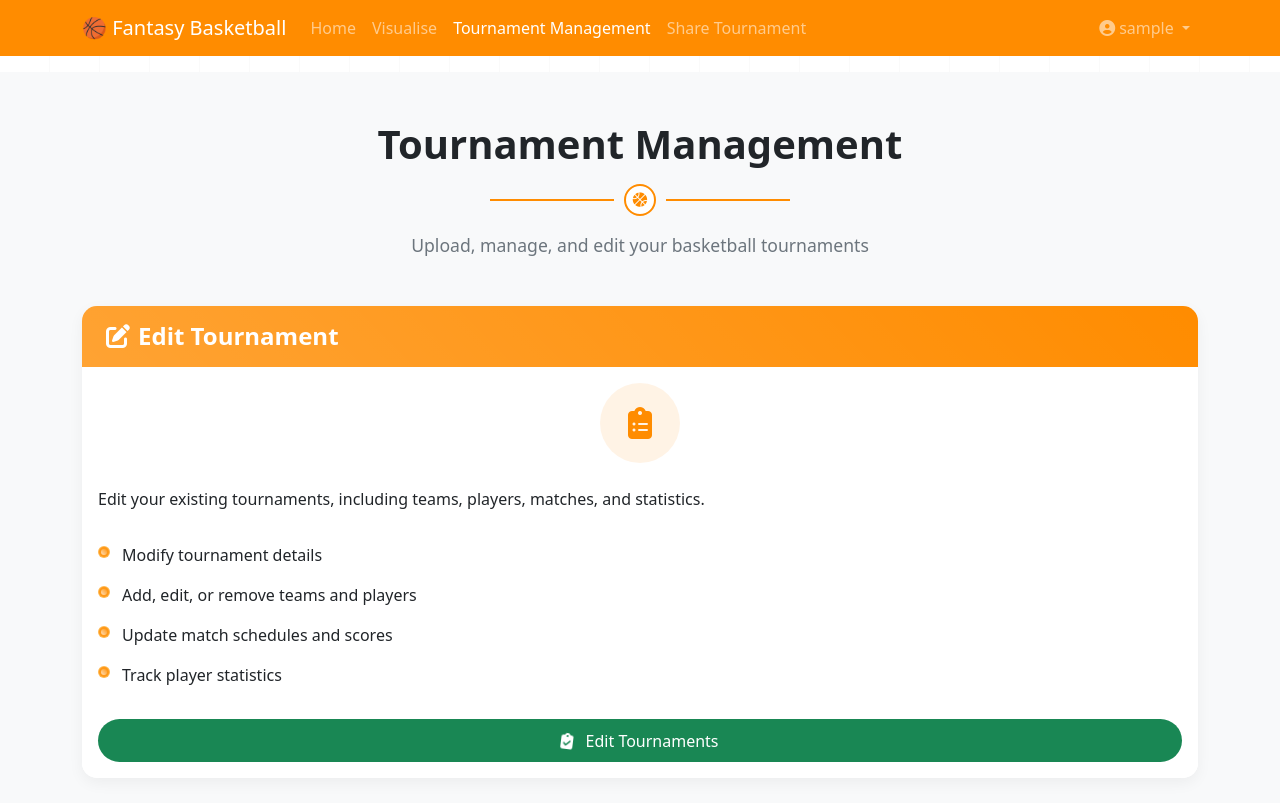
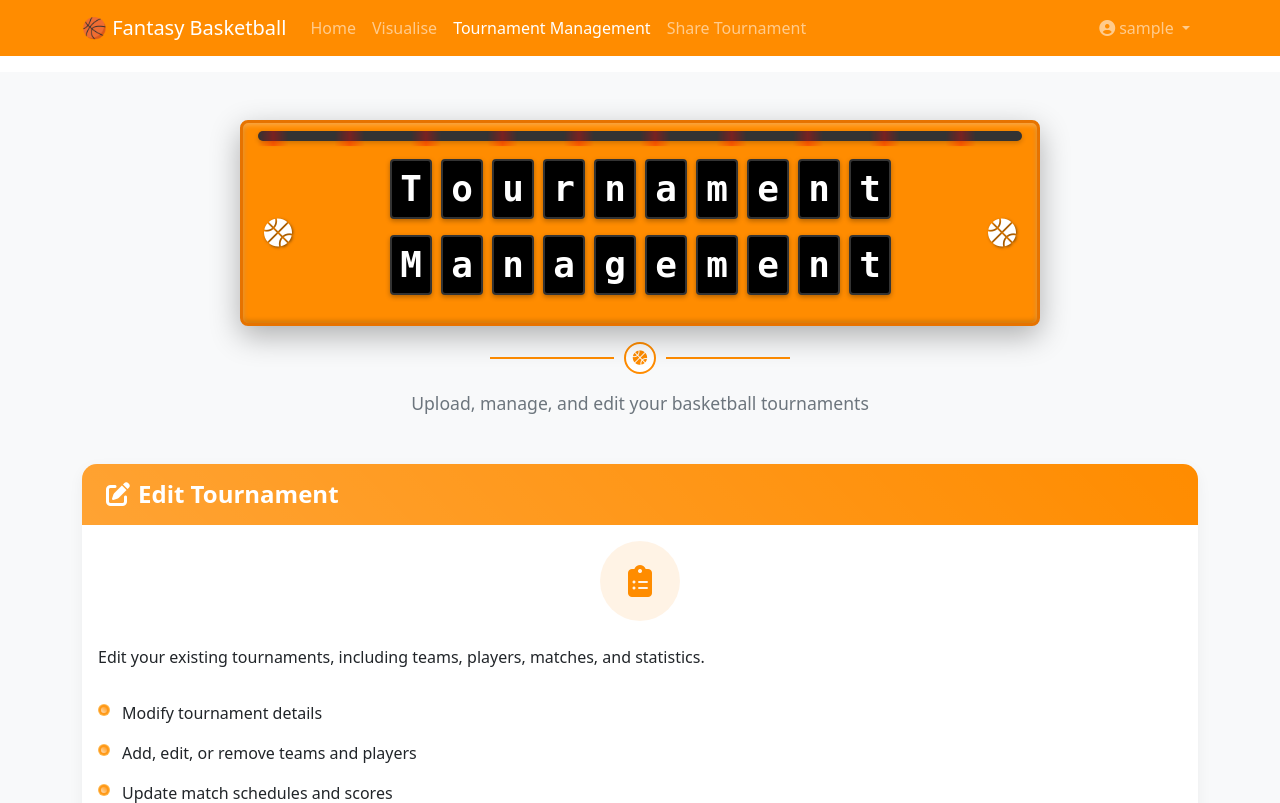
Before and after one commit to leonleerl/cits5505-tournament-management-system, a Flask app: page /upload in a window 1280 px wide. Shown: the top 803 px of the page. Run offline with Flask 3, Linux system fonts and the light colour scheme; the visitor is signed in with stand-in values (Sample User, id 1); some libraries are stand-ins or nearby versions.

Commit message:
Feat: Upload page with dynamic content

```diff
--- /dev/null
+++ b/app/static/css/scoreboard-flip.css
@@ -0,0 +1,236 @@
+/* Basketball Scoreboard Flip Animation - Simplified Approach */
+
+/* Scoreboard Container */
+.scoreboard-container {
+  width: 100%;
+  max-width: 800px;
+  margin: 0 auto;
+  background: #FF8C00; /* Orange background */
+  border-radius: 8px;
+  padding: 8px 15px 25px;
+  box-shadow: 0 10px 30px rgba(0, 0, 0, 0.3), inset 0 2px 5px rgba(255, 255, 255, 0.3), inset 0 -2px 5px rgba(0, 0, 0, 0.2);
+  border: 3px solid #E67300; /* Darker orange border */
+  position: relative;
+  overflow: hidden;
+}
+
+/* Scoreboard Texture */
+.scoreboard-container::before {
+  content: '';
+  position: absolute;
+  top: 0;
+  left: 0;
+  width: 100%;
+  height: 100%;
+  background:
+    linear-gradient(90deg, transparent 98%, rgba(255, 255, 255, 0.1) 98%, rgba(255, 255, 255, 0.1) 98.5%, transparent 98.5%),
+    linear-gradient(rgba(0, 0, 0, 0.1) 0.5px, transparent 0.5px);
+  background-size: 50px 2px, 100% 4px;
+  pointer-events: none;
+  opacity: 0.4;
+}
+
+/* Scoreboard Header - Only for lights, no title */
+.scoreboard-flip-header {
+  text-align: center;
+  position: relative;
+  background-color: #333; /* Dark background for contrast */
+  padding: 5px;
+  margin-bottom: 15px;
+  border-radius: 5px;
+  box-shadow: 0 2px 5px rgba(0, 0, 0, 0.2);
+  height: 5px; /* Just enough height for the lights */
+}
+
+/* Scoreboard LED lights */
+.scoreboard-lights {
+  position: absolute;
+  top: 0;
+  left: 0;
+  width: 100%;
+  height: 15px;
+  background: linear-gradient(to right,
+    transparent 0%, #FF0000 2%, transparent 4%,
+    transparent 10%, #FF0000 12%, transparent 14%,
+    transparent 20%, #FF0000 22%, transparent 24%,
+    transparent 30%, #FF0000 32%, transparent 34%,
+    transparent 40%, #FF0000 42%, transparent 44%,
+    transparent 50%, #FF0000 52%, transparent 54%,
+    transparent 60%, #FF0000 62%, transparent 64%,
+    transparent 70%, #FF0000 72%, transparent 74%,
+    transparent 80%, #FF0000 82%, transparent 84%,
+    transparent 90%, #FF0000 92%, transparent 94%
+  );
+  opacity: 0.7;
+  animation: flashing 2s infinite;
+}
+
+/* Two rows container */
+.flip-rows-container {
+  display: flex;
+  flex-direction: column;
+  align-items: center;
+  gap: 10px;
+  margin-top: 10px; /* Extra space at top */
+}
+
+/* Scoreboard flip panel container - each row */
+.flip-panel-container {
+  display: flex;
+  justify-content: center;
+  align-items: center;
+  flex-wrap: nowrap; /* Prevent unwanted wrapping */
+  gap: 5px;
+  padding: 3px 0;
+  width: 100%;
+}
+
+/* Individual flip panel */
+.flip-panel {
+  position: relative;
+  width: 42px;
+  height: 60px;
+  margin: 0 2px;
+  perspective: 600px; /* Increased perspective for better 3D effect */
+  transform-style: preserve-3d;
+}
+
+/* Handle space character */
+.flip-panel.space {
+  width: 25px;
+}
+
+/* SIMPLIFIED FLIP CARD APPROACH */
+.flip-card {
+  width: 100%;
+  height: 100%;
+  position: relative;
+  transform-style: preserve-3d;
+  transition: transform 0.8s;
+}
+
+.flip-card.flipped {
+  transform: rotateX(180deg);
+}
+
+/* Front and back sides of the card */
+.flip-card-front,
+.flip-card-back {
+  position: absolute;
+  width: 100%;
+  height: 100%;
+  backface-visibility: hidden;
+  display: flex;
+  align-items: center;
+  justify-content: center;
+  border-radius: 4px;
+  font-family: 'Digital-7', 'Orbitron', monospace;
+  font-size: 36px;
+  font-weight: bold;
+  color: #FFF;
+  border: 2px solid #333;
+  box-shadow: 0 2px 5px rgba(0, 0, 0, 0.3);
+}
+
+.flip-card-front {
+  background-color: #000;
+  transform: rotateX(0deg);
+}
+
+.flip-card-back {
+  background-color: #000;
+  transform: rotateX(180deg);
+}
+
+/* Basketball decoration */
+.basketball-decoration {
+  position: absolute;
+  width: 40px;
+  height: 40px;
+  font-size: 28px;
+  color: #FFF; /* White for better contrast */
+  display: flex;
+  align-items: center;
+  justify-content: center;
+  text-shadow: 1px 1px 3px rgba(0, 0, 0, 0.5);
+}
+
+.basketball-left {
+  left: 15px;
+  top: 55%;
+  transform: translateY(-50%);
+}
+
+.basketball-right {
+  right: 15px;
+  top: 55%;
+  transform: translateY(-50%);
+}
+
+/* Animation for flashing light effect */
+@keyframes flashing {
+  0%, 100% {
+    opacity: 0.7;
+  }
+  50% {
+    opacity: 0.3;
+  }
+}
+
+/* Added flip animation for better effect */
+@keyframes flipDown {
+  0% {
+    transform: rotateX(0deg);
+  }
+  100% {
+    transform: rotateX(180deg);
+  }
+}
+
+/* Responsive adjustments */
+@media (max-width: 768px) {
+  .flip-panel {
+    width: 32px;
+    height: 45px;
+  }
+
+  .flip-panel.space {
+    width: 20px;
+  }
+
+  .flip-card-front, .flip-card-back {
+    font-size: 28px;
+  }
+
+  .basketball-decoration {
+    width: 30px;
+    height: 30px;
+    font-size: 22px;
+  }
+}
+
+@media (max-width: 576px) {
+  .flip-panel {
+    width: 22px;
+    height: 32px;
+    margin: 0 1px;
+  }
+
+  .flip-panel.space {
+    width: 15px;
+  }
+
+  .flip-card-front, .flip-card-back {
+    font-size: 20px;
+  }
+
+  .basketball-decoration {
+    width: 25px;
+    height: 25px;
+    font-size: 18px;
+  }
+
+  .flip-rows-container {
+    gap: 5px;
+  }
+}
--- /dev/null
+++ b/app/static/js/scoreboard-flip.js
@@ -0,0 +1,203 @@
+/**
+ * Basketball Scoreboard Flip Animation - Simplified Approach
+ * Creates a more reliable flip animation for the scoreboard
+ */
+document.addEventListener('DOMContentLoaded', function() {
+  console.log('Initializing simplified Basketball Scoreboard Flip animation...');
+
+  // Initialize the animation
+  initScoreboardAnimation();
+
+  /**
+   * Initialize the Scoreboard Animation
+   */
+  function initScoreboardAnimation() {
+    // Find the title element to replace
+    const titleElement = document.querySelector('.section-title');
+    if (!titleElement) {
+      console.warn('Title element not found for scoreboard animation');
+      return;
+    }
+
+    // Split text into two lines
+    const fullText = titleElement.textContent.trim() || 'Tournament Management';
+    let line1, line2;
+
+    if (fullText.toLowerCase() === 'tournament management') {
+      // Use predefined split for "Tournament Management"
+      line1 = 'Tournament';
+      line2 = 'Management';
+    } else {
+      // For other text, try to split roughly in half at a space
+      const words = fullText.split(' ');
+      const midpoint = Math.ceil(words.length / 2);
+
+      line1 = words.slice(0, midpoint).join(' ');
+      line2 = words.slice(midpoint).join(' ');
+    }
+
+    // Create scoreboard container
+    const scoreboard = document.createElement('div');
+    scoreboard.className = 'scoreboard-container';
+
+    // Add scoreboard header with different class name to avoid conflicts
+    const header = document.createElement('div');
+    header.className = 'scoreboard-flip-header';
+
+    // Add scoreboard lights
+    const lights = document.createElement('div');
+    lights.className = 'scoreboard-lights';
+    header.appendChild(lights);
+
+    // Add basketball decorations
+    const basketballLeft = document.createElement('div');
+    basketballLeft.className = 'basketball-decoration basketball-left';
+    basketballLeft.innerHTML = '<i class="fas fa-basketball-ball"></i>';
+
+    const basketballRight = document.createElement('div');
+    basketballRight.className = 'basketball-decoration basketball-right';
+    basketballRight.innerHTML = '<i class="fas fa-basketball-ball"></i>';
+
+    // Create container for both rows
+    const rowsContainer = document.createElement('div');
+    rowsContainer.className = 'flip-rows-container';
+
+    // Create first row (line 1)
+    const row1 = document.createElement('div');
+    row1.className = 'flip-panel-container row-1';
+    createFlipPanels(row1, line1);
+
+    // Create second row (line 2)
+    const row2 = document.createElement('div');
+    row2.className = 'flip-panel-container row-2';
+    createFlipPanels(row2, line2);
+
+    // Add rows to container
+    rowsContainer.appendChild(row1);
+    rowsContainer.appendChild(row2);
+
+    // Assemble the scoreboard
+    scoreboard.appendChild(header);
+    scoreboard.appendChild(basketballLeft);
+    scoreboard.appendChild(rowsContainer);
+    scoreboard.appendChild(basketballRight);
+
+    // Replace the title with our scoreboard
+    titleElement.parentNode.replaceChild(scoreboard, titleElement);
+
+    // Start the animation with a small delay
+    setTimeout(() => {
+      // Start first row
+      startFlipAnimation(row1);
+
+      // Start second row with a delay
+      setTimeout(() => {
+        startFlipAnimation(row2);
+      }, line1.length * 200 + 300); // Delay second row until after first row completes
+
+      // Set up automatic looping every 10 seconds
+      setInterval(() => {
+        resetAndReplayAnimation(row1, row2);
+      }, 10000); // 10 seconds loop
+    }, 500);
+
+    console.log('Basketball Scoreboard animation initialized with simplified approach');
+  }
+
+  /**
+   * Create flip panels for each character - simplified approach
+   * @param {HTMLElement} container - The container to add panels to
+   * @param {string} text - The text to display
+   */
+  function createFlipPanels(container, text) {
+    // Clear container
+    container.innerHTML = '';
+
+    // Create a panel for each character
+    for (let i = 0; i < text.length; i++) {
+      const character = text[i];
+
+      // Create panel
+      const panel = document.createElement('div');
+      panel.className = character === ' ' ? 'flip-panel space' : 'flip-panel';
+      panel.dataset.index = i;
+
+      // Create simplified flip card
+      const card = document.createElement('div');
+      card.className = 'flip-card';
+
+      // Create front side (blank)
+      const front = document.createElement('div');
+      front.className = 'flip-card-front';
+      front.textContent = '';
+
+      // Create back side (with character)
+      const back = document.createElement('div');
+      back.className = 'flip-card-back';
+      back.textContent = character === ' ' ? '' : character;
+
+      // Assemble the card
+      card.appendChild(front);
+      card.appendChild(back);
+      panel.appendChild(card);
+
+      // Add to container
+      container.appendChild(panel);
+    }
+  }
+
+  /**
+   * Start the flip animation sequence
+   * @param {HTMLElement} container - The container with panels
+   */
+  function startFlipAnimation(container) {
+    const panels = container.querySelectorAll('.flip-panel');
+
+    // Animate each panel with a delay
+    panels.forEach((panel, index) => {
+      setTimeout(() => {
+        // Get the flip card
+        const card = panel.querySelector('.flip-card');
+
+        // Add the flipped class to trigger animation
+        card.classList.add('flipped');
+
+        // Play flip sound if allowed
+        if (index % 3 === 0) {
+          playFlipSound();
+        }
+      }, index * 200); // 200ms between each flip for more visibility
+    });
+  }
+
+  /**
+   * Reset and replay the animation for auto-looping
+   * @param {HTMLElement} row1 - The first row container
+   * @param {HTMLElement} row2 - The second row container
+   */
+  function resetAndReplayAnimation(row1, row2) {
+    // Reset all flip cards
+    const allCards = document.querySelectorAll('.flip-card');
+    allCards.forEach(card => {
+      card.classList.remove('flipped');
+    });
+
+    // Start animation after a short delay
+    setTimeout(() => {
+      // Start first row
+      startFlipAnimation(row1);
+
+      // Start second row with a delay
+      setTimeout(() => {
+        startFlipAnimation(row2);
+      }, row1.children.length * 200 + 300); // Base delay on actual row length
+    }, 300);
+  }
+
+  /**
+   * Play the flip sound effect
+   */
+  function playFlipSound() {
+    console.log('Flip sound would play here');
+  }
+});
--- a/app/templates/upload.html
+++ b/app/templates/upload.html
@@ -5,18 +5,10 @@
 {% block extra_css %}
 <link rel="stylesheet" href="{{ url_for('static', filename='css/form.css') }}">
 <link rel="stylesheet" href="{{ url_for('static', filename='css/upload.css') }}">
+<link rel="stylesheet" href="{{ url_for('static', filename='css/scoreboard-flip.css') }}">
 {% endblock %}
 
 {% block content %}
-<!-- Basketball Background Elements -->
-<div class="basketball-bg-elements">
-    <div class="floating-ball ball-1"><i class="fas fa-basketball-ball"></i></div>
-    <div class="floating-ball ball-2"><i class="fas fa-basketball-ball"></i></div>
-    <div class="floating-ball ball-3"><i class="fas fa-basketball-ball"></i></div>
-    <div class="floating-ball ball-4"><i class="fas fa-basketball-ball"></i></div>
-    <div class="court-lines"></div>
-</div>
-
 <!-- Upload Tournament Section -->
 <section class="py-5 tournament-section">
     <div class="container">
@@ -60,7 +52,7 @@
                             <li><span class="icon-ball"></span>Update match schedules and scores</li>
                             <li><span class="icon-ball"></span>Track player statistics</li>
                         </ul>
-                        <div class="d-grid">
+                        <div class="edit-btn-container">
                             <a href="{{ url_for('main.tournament_editor') }}" class="btn btn-success edit-btn">
                                 <span class="btn-clipboard"><i class="fas fa-clipboard-check"></i></span>
                                 <span>Edit Tournaments</span>
@@ -188,12 +180,12 @@
                         {% endif %}
                     </div>
 
-                    <div class="d-grid gap-2 d-md-flex justify-content-md-end">
-                        <a href="{{ url_for('main.index') }}" class="btn btn-outline-secondary rounded-pill px-4 btn-cancel">
+                    <div class="btn-container">
+                        <a href="{{ url_for('main.index') }}" class="btn btn-outline-secondary rounded-pill px-4 btn-cancel standard-btn">
                             <i class="fas fa-times me-2"></i> Cancel
                         </a>
                         <div class="position-relative">
-                            {{ form.submit(class="btn btn-primary submit-btn rounded-pill px-4") }}
+                            {{ form.submit(class="btn btn-primary submit-btn rounded-pill px-4 standard-btn") }}
                             <div class="upload-progress" id="uploadProgress">
                                 <div class="progress-ball">
                                     <i class="fas fa-basketball-ball"></i>
@@ -298,4 +290,5 @@
 {% block extra_js %}
 <script src="{{ url_for('static', filename='js/upload.js') }}"></script>
 <script src="{{ url_for('static', filename='js/success-modal.js') }}"></script>
+<script src="{{ url_for('static', filename='js/scoreboard-flip.js') }}"></script>
 {% endblock %}
```
Also changed, not shown: app/static/css/upload.css (+34 -2 lines).
